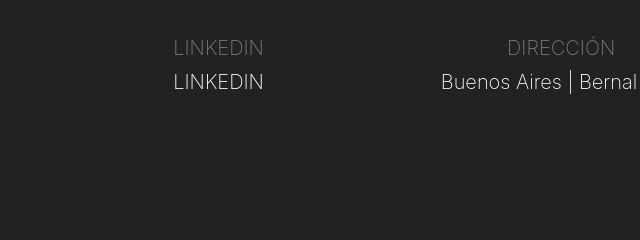
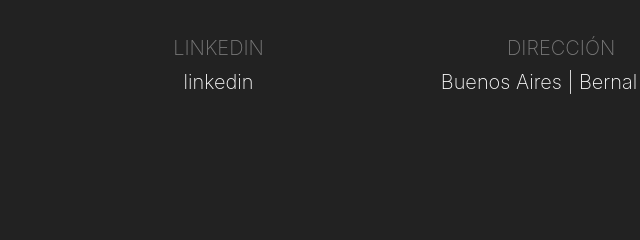
Before and after one commit to leonardovinas/leonardovinas.github.io, a plain HTML site: page index.html in a window 1280 px wide. Shown: the part 5027-5267 px from the top of the page, 425-1065 px from the left. Drawn offline with nearby package versions, Linux system fonts and the light colour scheme; a web font is replaced by a local one.

Commit message:
Update index.html

```diff
--- a/index.html
+++ b/index.html
@@ -440,7 +440,7 @@
      		   <span class="text-uppercase d-block mb-1">LinkedIn</span>
     		    <span class="whiteText">
       		    <a href="https://www.linkedin.com/in/vinasleonardo" target="_blank" rel="noopener noreferrer" class="whiteText">
-       		     LINKEDIN
+       		     linkedin
        		   </a>
       		  </span>
      		 </li>
```
